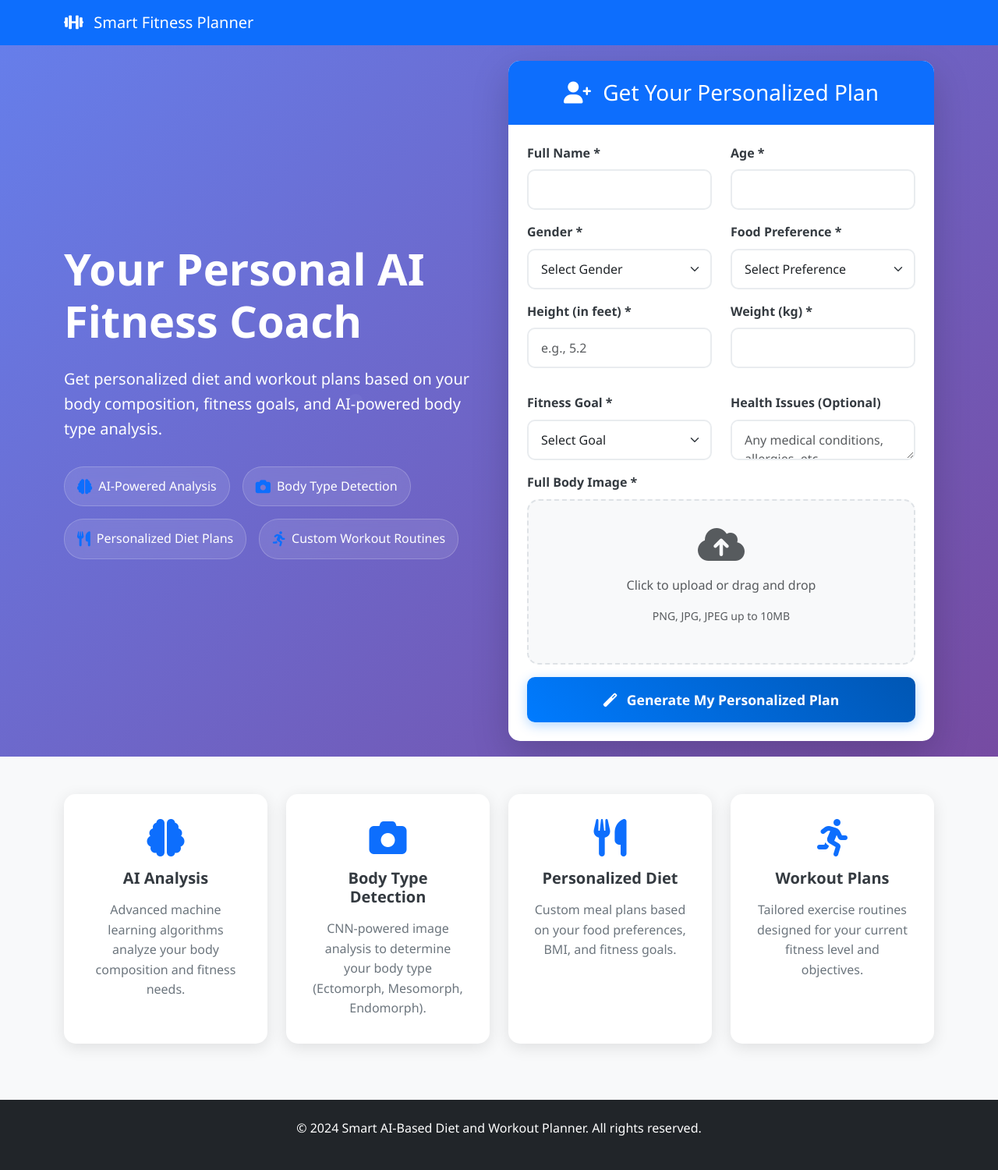
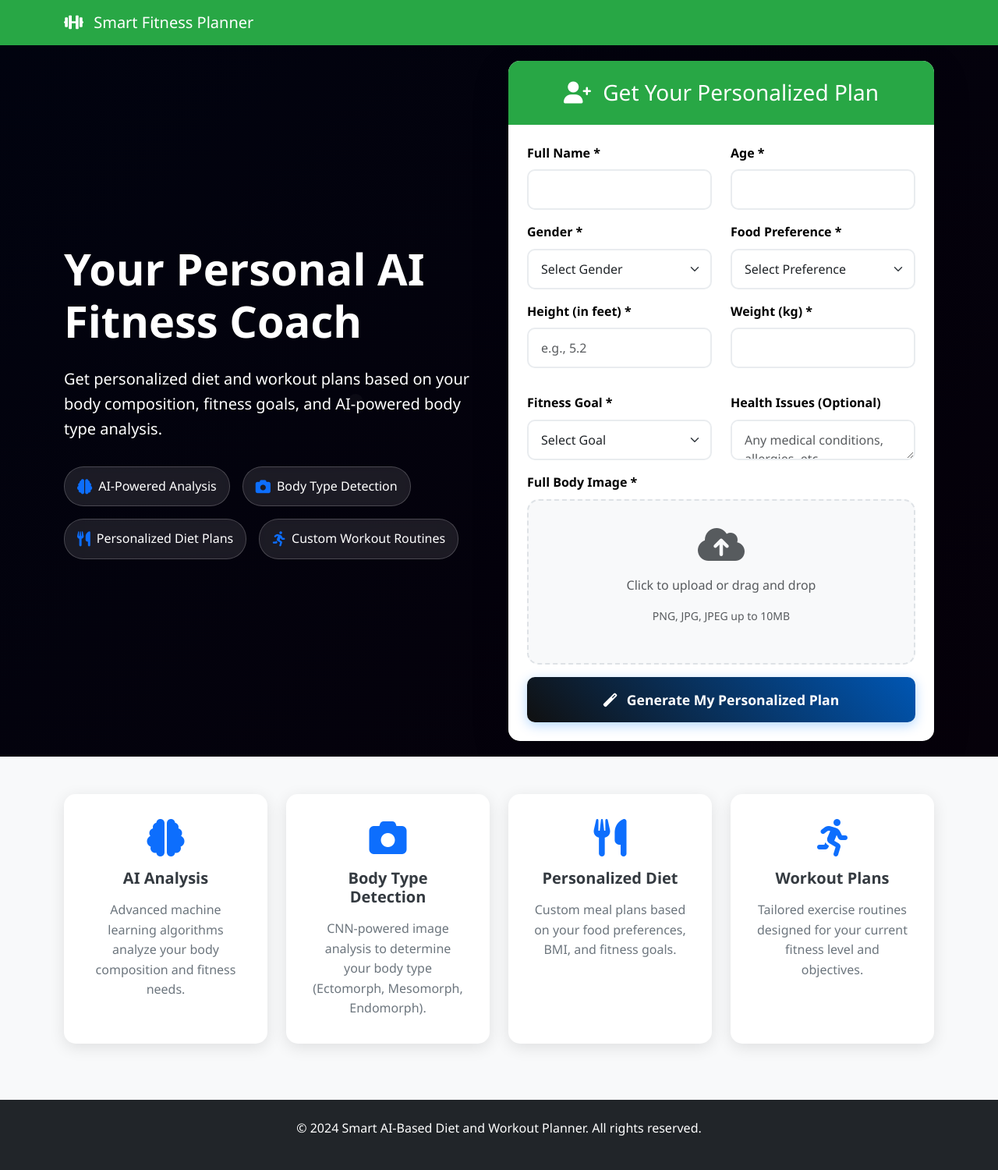
Before and after one commit to Shashank14d/divsprj, a Flask app: page / in a window 1280 px wide. Shown: the whole page at 78% size. Run offline with Flask 3, Linux system fonts and the light colour scheme; some libraries are stand-ins or nearby versions.

Commit message:
made color change

```diff
--- a/static/css/style.css
+++ b/static/css/style.css
@@ -1,6 +1,6 @@
 /* Global Styles */
 :root {
-    --primary-color: #007bff;
+    --primary-color: #101010;
     --secondary-color: #6c757d;
     --success-color: #28a745;
     --warning-color: #ffc107;
@@ -17,7 +17,7 @@ body {
 
 /* Hero Section */
 .hero-section {
-    background: linear-gradient(135deg, #667eea 0%, #764ba2 100%);
+    background: linear-gradient(135deg, #01030f 0%, #06010a 100%);
     min-height: 100vh;
     position: relative;
     overflow: hidden;
@@ -94,10 +94,12 @@ body {
 .card-header {
     border-bottom: none;
     padding: 1.5rem;
+    background-color: #28a745;
 }
 
 .card-body {
     padding: 2rem;
+      background-color: rgb(255, 255, 255, 0.3);
 }
 
 /* Form Elements */
@@ -115,7 +117,7 @@ body {
 
 .form-label {
     font-weight: 600;
-    color: var(--dark-color);
+    color:black;
     margin-bottom: 0.5rem;
 }
 
--- a/templates/index.html
+++ b/templates/index.html
@@ -10,8 +10,8 @@
 </head>
 <body>
     <!-- Navigation -->
-    <nav class="navbar navbar-expand-lg navbar-dark bg-primary">
-        <div class="container">
+    <nav class="navbar navbar-expand-lg navbar-dark" style="background-color:#28a745">
+        <div class="container" >
             <a class="navbar-brand" href="#">
                 <i class="fas fa-dumbbell me-2"></i>
                 Smart Fitness Planner
@@ -53,7 +53,7 @@
                 <div class="col-lg-6">
                     <div class="form-container">
                         <div class="card shadow-lg">
-                            <div class="card-header bg-primary text-white text-center">
+                            <div class="card-header  text-white text-center">
                                 <h3 class="mb-0">
                                     <i class="fas fa-user-plus me-2"></i>
                                     Get Your Personalized Plan
@@ -183,7 +183,7 @@
                         <p>Advanced machine learning algorithms analyze your body composition and fitness needs.</p>
                     </div>
                 </div>
-                <div class="col-lg-3 col-md-6 mb-4">
+                <div class="col-lg-3 col-md-6 mb-4 ">
                     <div class="feature-card">
                         <i class="fas fa-camera fa-3x text-primary mb-3"></i>
                         <h5>Body Type Detection</h5>
```
